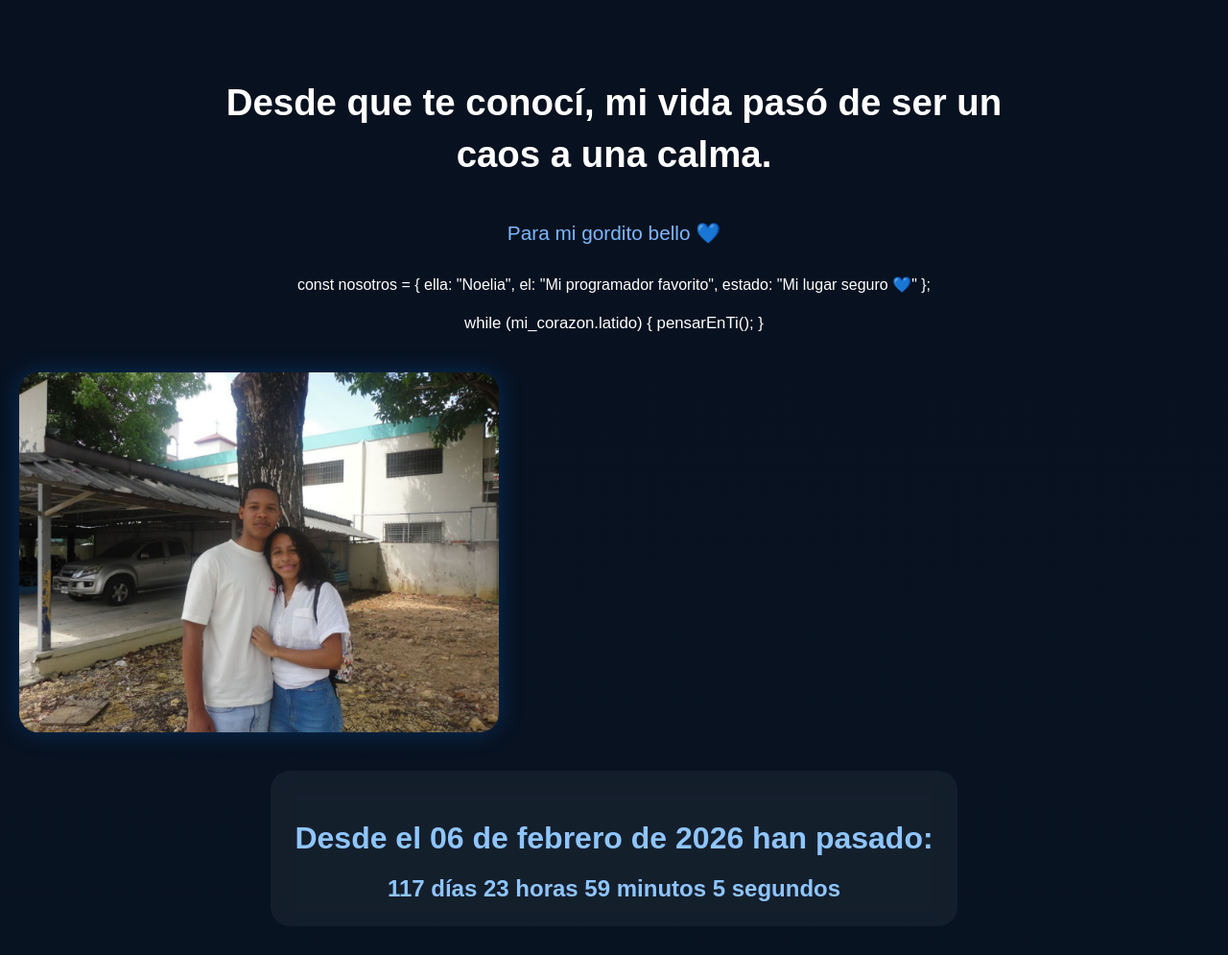
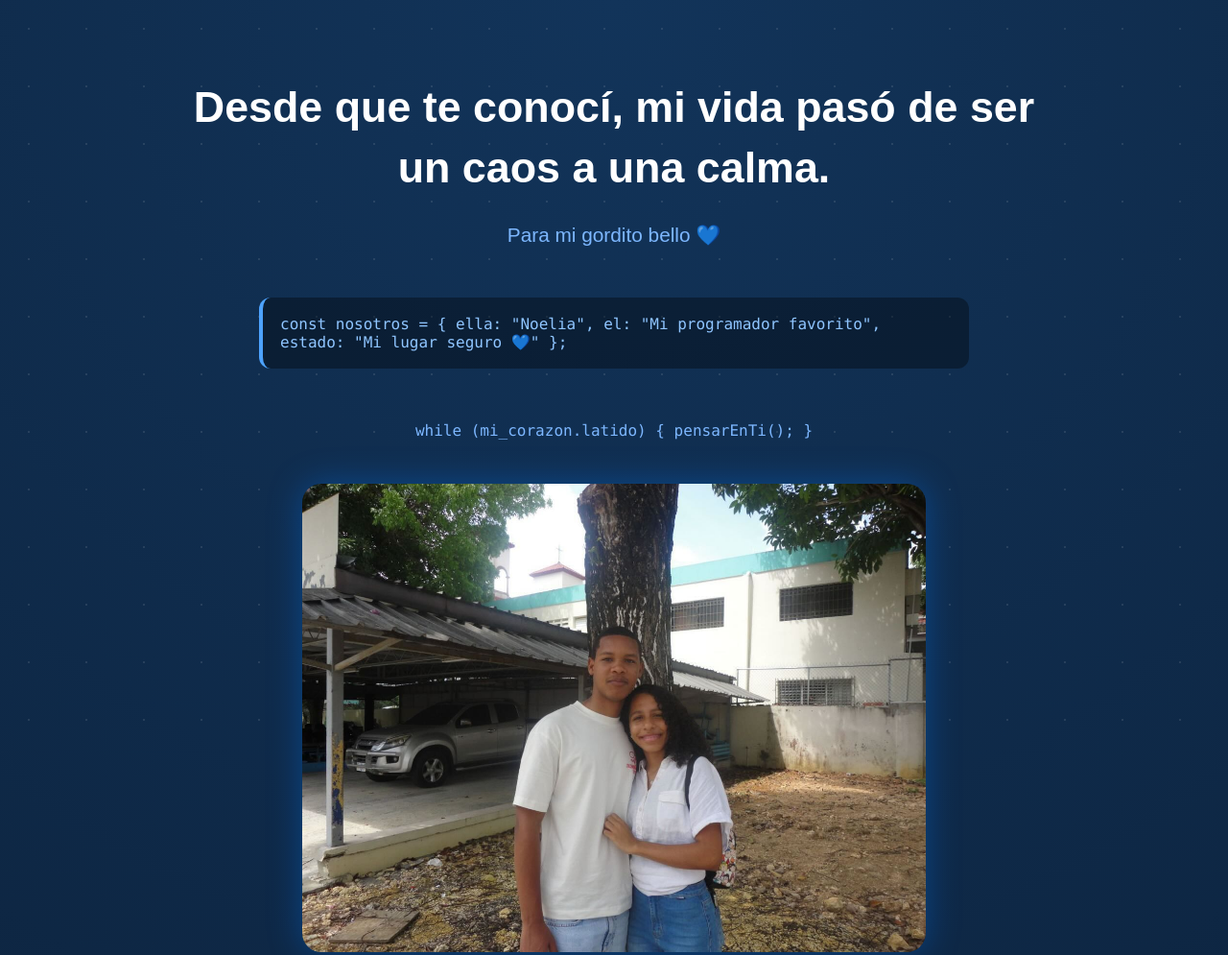
Before and after one commit to Ishellzz/desde-el-caos-a-la-calma-para-mi-programador-favorito, a plain HTML site: page index.html in a window 1280 px wide. Shown: the top 995 px of the page at 96% size. Drawn offline with Linux system fonts and the light colour scheme.

Commit message:
Update style.css

```diff
--- a/style.css
+++ b/style.css
@@ -1,14 +1,28 @@
 body {
     margin: 0;
     padding: 0;
-background: linear-gradient(to bottom, #07111f, #0d1b2a);
+    background: radial-gradient(circle at top, #12345a 0%, #07111f 40%, #02060d 100%);
     color: white;
     font-family: Arial, sans-serif;
+    overflow-x: hidden;
+}
+
+.hero::before {
+    content: "";
+    position: fixed;
+    inset: 0;
+    background-image:
+    radial-gradient(white 1px, transparent 1px);
+    background-size: 60px 60px;
+    opacity: 0.10;
+    pointer-events: none;
+    z-index: -1;
 }
 
 section {
     padding: 80px 20px;
     text-align: center;
+    animation: aparecer 1s ease;
 }
 
 .hero {
@@ -19,10 +33,9 @@ justify-content: center;
 }
 
 h1 {
-font-size: 2.4rem;
-max-width: 850px;
+    font-size: 2.8rem;
+    max-width: 900px;
     margin: auto;
-margin-bottom: 20px;
     line-height: 1.4;
 }
 
@@ -35,7 +48,26 @@ color: #8fc5ff;
 .subtitle {
     font-size: 1.3rem;
     color: #7db7ff;
-margin-bottom: 25px;
+    margin-top: 20px;
+}
+
+.codigo {
+    font-family: Consolas, monospace;
+    background: rgba(0,0,0,0.35);
+    border-left: 4px solid #4da3ff;
+    padding: 18px;
+    max-width: 700px;
+    margin: 30px auto;
+    color: #8fc5ff;
+    text-align: left;
+    border-radius: 12px;
+}
+
+.frase-programador {
+    font-family: Consolas, monospace;
+    color: #7db7ff;
+    margin-top: 20px;
+    font-size: 1rem;
 }
 
 .hero-image,
@@ -43,11 +75,20 @@ margin-bottom: 25px;
 .sentimientos img,
 .slide,
 video {
-width: 75%;
-max-width: 500px;
+    display: block;
+    margin: 25px auto;
+    width: 85%;
+    max-width: 650px;
     border-radius: 20px;
-margin-top: 20px;
-box-shadow: 0 0 25px rgba(0,123,255,0.25);
+    box-shadow: 0 0 35px rgba(0,123,255,0.35);
+    transition: 0.4s;
+}
+
+.hero-image:hover,
+.medalla img:hover,
+.sentimientos img:hover,
+.slide:hover {
+    transform: scale(1.03);
 }
 
 .counter-box {
@@ -58,11 +99,12 @@ border-radius: 20px;
     max-width: 700px;
     margin-left: auto;
     margin-right: auto;
-backdrop-filter: blur(10px);
+    backdrop-filter: blur(12px);
+    border: 1px solid rgba(255,255,255,0.08);
 }
 
 #contador {
-font-size: 1.5rem;
+    font-size: 1.6rem;
     color: #8fc5ff;
     font-weight: bold;
 }
@@ -80,12 +122,12 @@ padding: 0;
 }
 
 li {
-margin: 15px 0;
+    margin: 18px 0;
     font-size: 1.1rem;
 }
 
 .carrusel {
-max-width: 700px;
+    max-width: 800px;
     margin: auto;
 }
 
@@ -98,7 +140,7 @@ display: block;
 }
 
 button {
-background: #1d6fff;
+    background: linear-gradient(135deg, #1d6fff, #4da3ff);
     color: white;
     border: none;
     border-radius: 15px;
@@ -106,6 +148,7 @@ padding: 15px 25px;
     font-size: 1rem;
     cursor: pointer;
     transition: 0.3s;
+    box-shadow: 0 0 20px rgba(77,163,255,0.3);
 }
 
 button:hover {
@@ -115,12 +158,14 @@ transform: scale(1.05);
 #cartaOculta {
     margin-top: 30px;
     background: rgba(255,255,255,0.05);
-padding: 25px;
+    padding: 30px;
     border-radius: 20px;
     max-width: 850px;
     margin-left: auto;
     margin-right: auto;
-backdrop-filter: blur(10px);
+    backdrop-filter: blur(12px);
+    border: 1px solid rgba(255,255,255,0.08);
+    text-align: left;
 }
 
 .video-section,
@@ -130,8 +175,22 @@ backdrop-filter: blur(10px);
 .sentimientos,
 .futuro,
 .carta {
-background: rgba(255,255,255,0.02);
-margin: 30px auto;
+    background: rgba(255,255,255,0.03);
+    backdrop-filter: blur(12px);
+    border: 1px solid rgba(255,255,255,0.08);
+    margin: 35px auto;
     max-width: 1100px;
     border-radius: 25px;
 }
+
+@keyframes aparecer {
+    from {
+        opacity: 0;
+        transform: translateY(35px);
+    }
+
+    to {
+        opacity: 1;
+        transform: translateY(0);
+    }
+}
```
Lines whose indentation alone changed are shown as unchanged.
